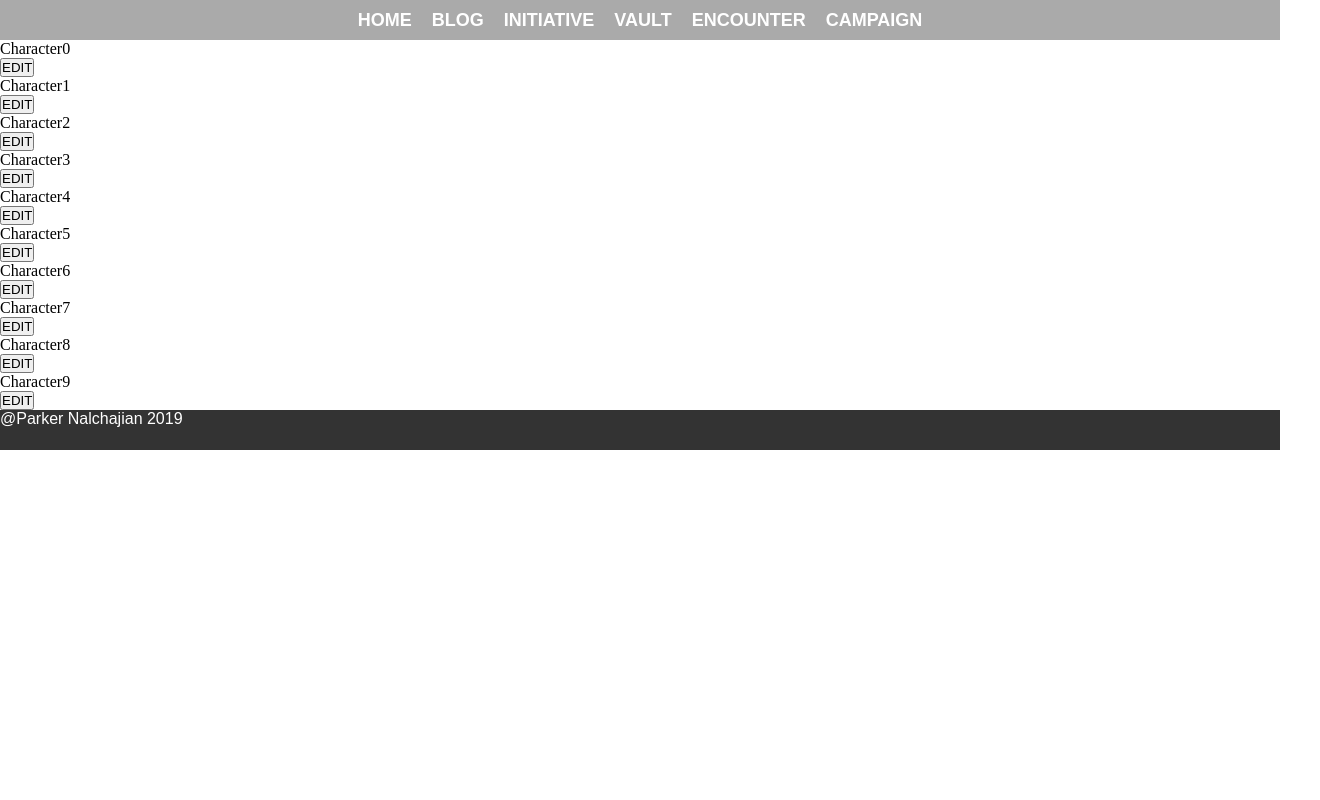
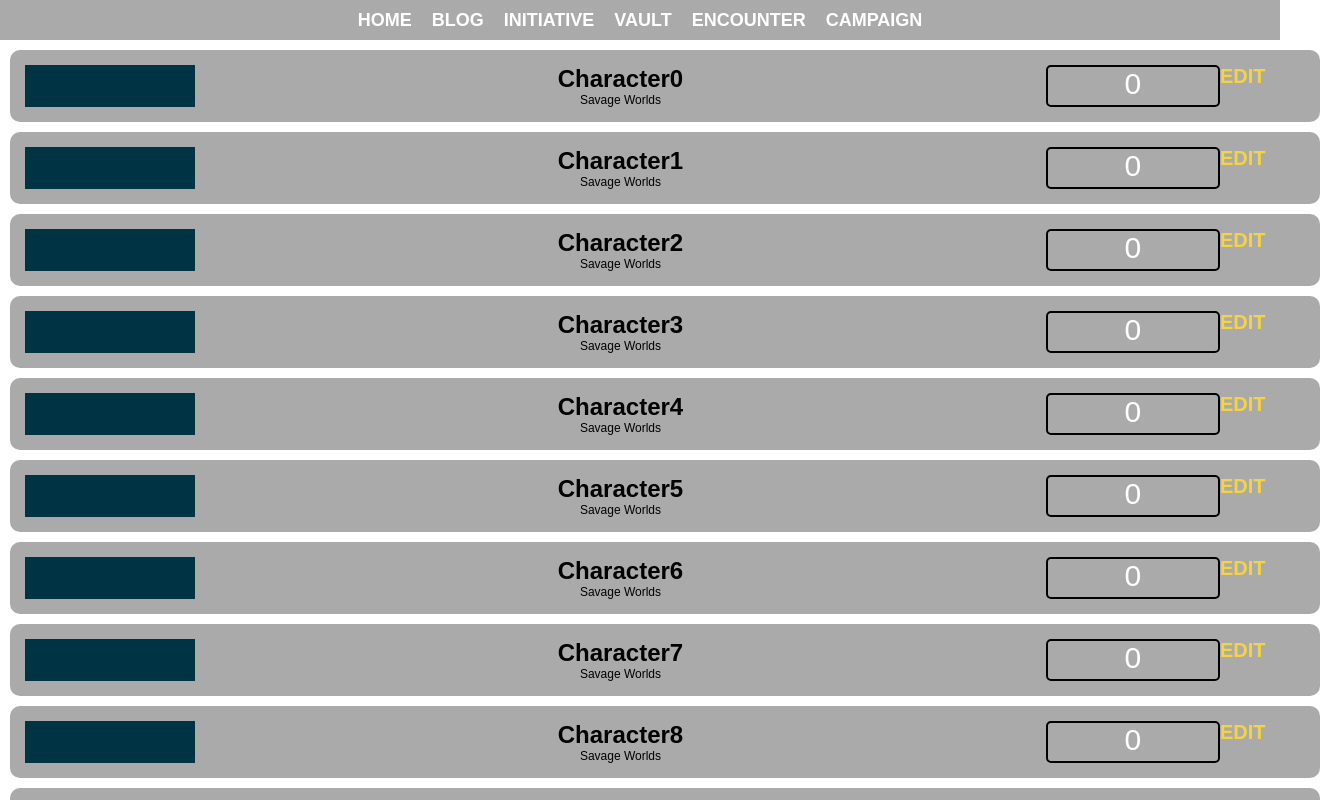
Before and after one commit to parkernalch/savage-suite, an Angular app: page /characters in a window 1280 px wide. Shown: the top 800 px of the page, 1320 px wide, since content can reach past the window. Built offline with nearby package versions, Linux system fonts and the light colour scheme.

Commit message:
added functionality and styling to the character list item

```diff
--- a/src/app/components/character-list-item/character-list-item.component.html
+++ b/src/app/components/character-list-item/character-list-item.component.html
@@ -1,7 +1,12 @@
-<div class="character-list-item">
-    <div class="character-portrait">{{character.portrait}}</div>
-    <div class="character-name">{{character.name}}</div>
-    <div class="character-description">{{character.description}}</div>
-    <button (click)="toggleEdit()">EDIT</button>
-    <app-character-modal *ngIf="isEdit" [characterData]="character"></app-character-modal>
+<div class="character-list-item row">
+    <div class="character-portrait col">{{character.portrait}}</div>
+    <div class="character-info col">
+        <div class="character-name">{{character.name}}</div>
+        <div class="character-description">{{character.description}}</div>
+        <div class="character-campaign">Savage Worlds</div>
+    </div>
+    <div class="character-rank col">{{character.rank}}</div>
+    <button class="character-edit-button col" (click)="toggleEdit()">EDIT</button>
 </div>
+
+<app-character-modal *ngIf="isEdit" [characterData]="character"></app-character-modal>
--- a/src/app/components/character-list-item/character-list-item.component.sass
+++ b/src/app/components/character-list-item/character-list-item.component.sass
@@ -0,0 +1,44 @@
+.character-list-item
+    background: #aaaaaa
+    margin: 10px
+    border-radius: 10px
+    padding: 15px
+    max-width: 100vw
+    .character-info
+        text-align: center
+        flex: 5
+    .character-portrait
+        display: inline-block
+        background-color: #003344
+        flex: 1
+    .character-name
+        display: block
+        font-size: 24px
+        font-weight: bold
+        font-family: sans-serif
+    .character-campaign
+        display: block
+        font-size: 12px
+        font-family: sans-serif
+    .character-description
+        display: block
+        font-size: 18px
+        font-family: serif
+    .character-rank
+        border-radius: 5px
+        border-color: #000000
+        border-width: 2px
+        border-style: solid
+        text-align: center
+        align-content: center
+        font-size: 30px
+        font-family: sans-serif
+        color: #ffffff
+    .character-edit-button
+        background-color: #00000000
+        font-weight: bold
+        font-family: sans-serif
+        font-size: 20px
+        border: none
+        color: #f5d442
+        flex: 0.5
```
